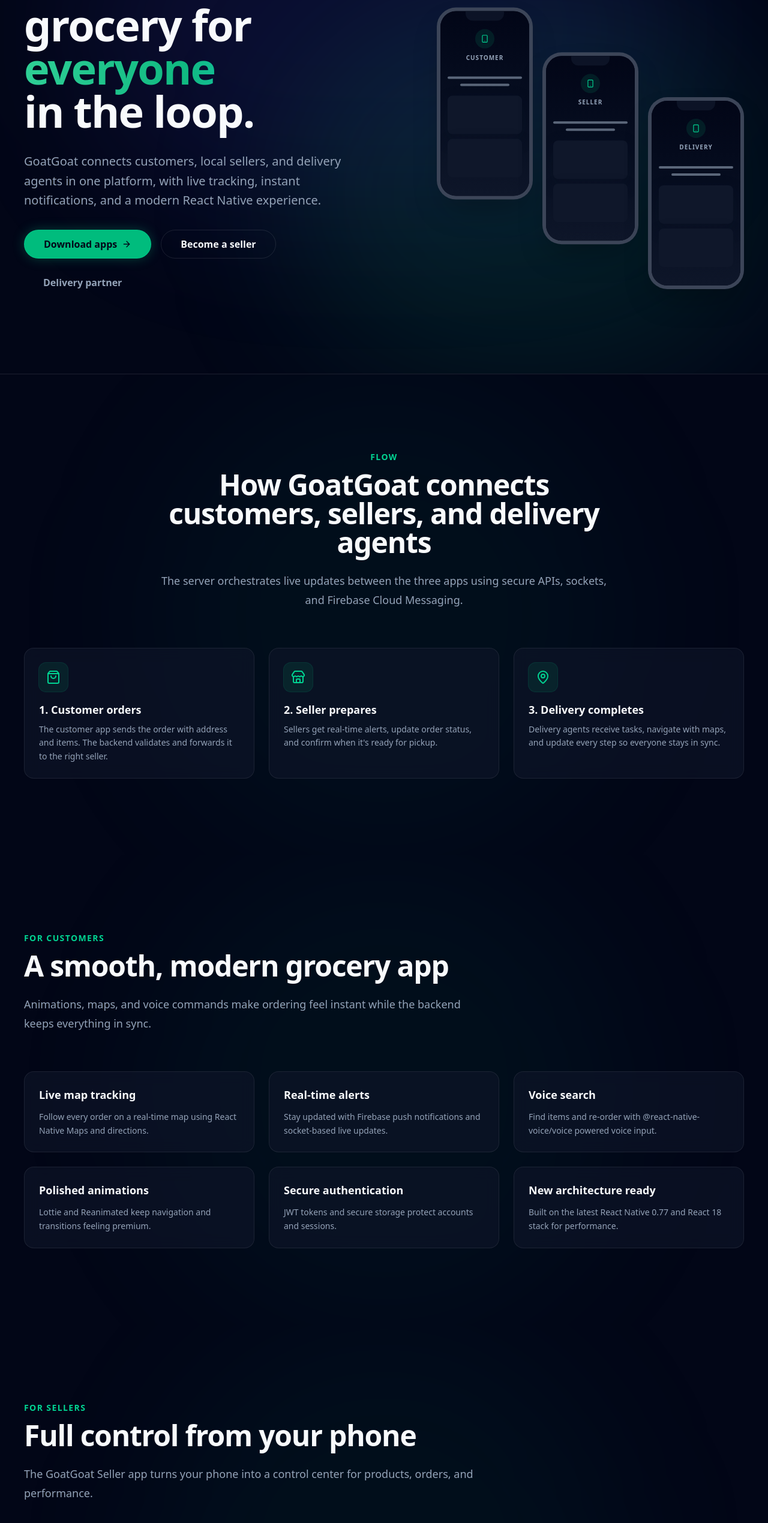
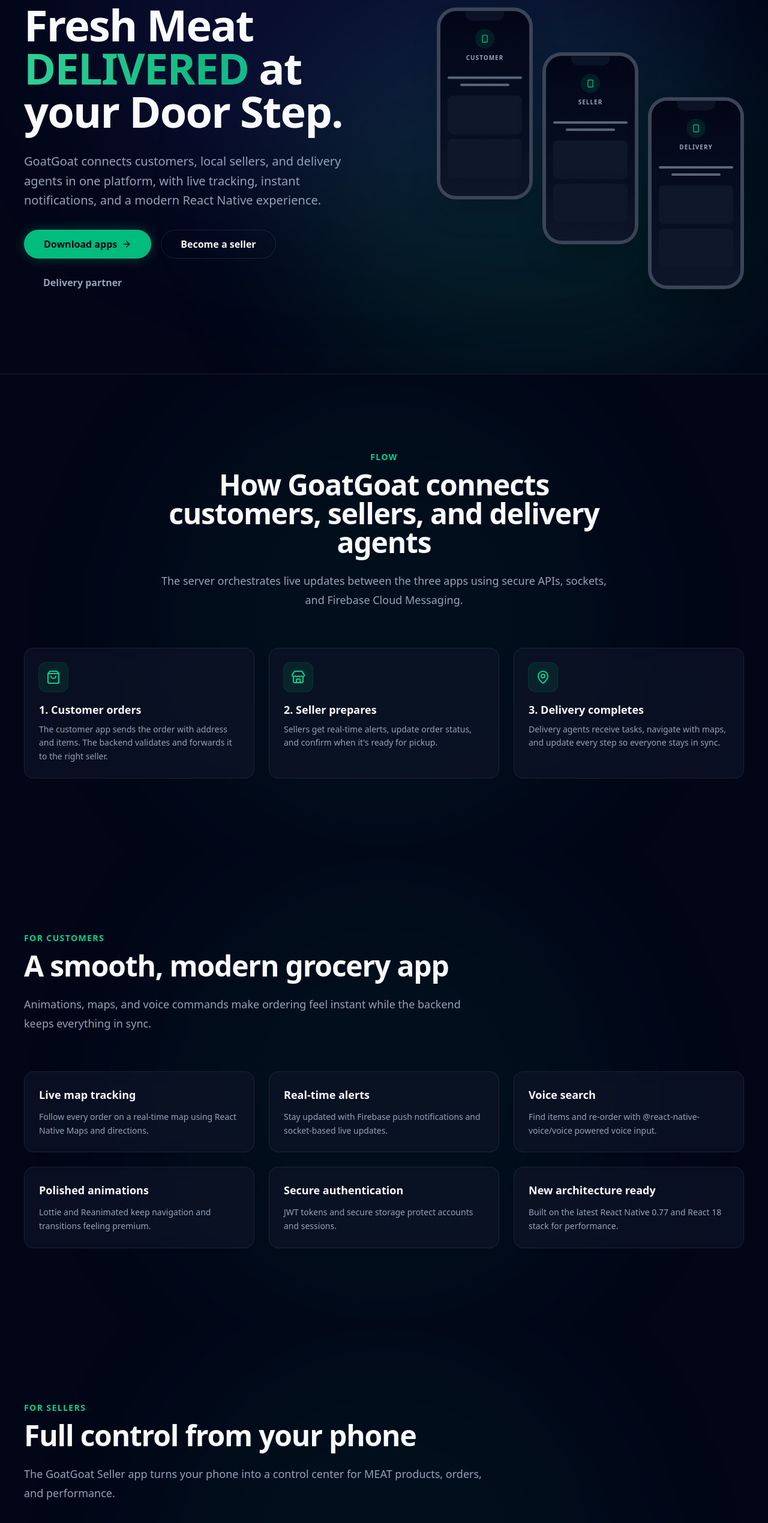
Before and after one commit to testingoat/GoatGoat-Website, a Next.js app: page / in a window 1280 px wide. Shown: the part 253-2792 px from the top of the page at 60% size. Built offline with nearby package versions, Linux system fonts and the light colour scheme.

Commit message:
Made Changess to the
Hero Section - added Delivered Meat
Seller Section - Added MEAT
Contact Us Section - removed Email ID and Added mobile number.

```diff
--- a/src/components/sections/ContactSection.tsx
+++ b/src/components/sections/ContactSection.tsx
@@ -28,14 +28,14 @@
                             />
                         </div>
                         <div className="flex flex-col gap-2">
-                            <label htmlFor="email" className="text-xs font-medium text-[var(--muted-foreground)]">
-                                Email
+                            <label htmlFor="mobile" className="text-xs font-medium text-[var(--muted-foreground)]">
+                                Mobile
                             </label>
                             <input
-                                id="email"
-                                type="email"
+                                id="mobile"
+                                type="mobile"
                                 className="rounded-xl border border-[color:var(--border)] bg-[color:var(--muted)] px-4 py-2.5 text-sm text-[color:var(--foreground)] outline-none placeholder:text-[color:var(--muted-foreground)] focus:border-emerald-500/60 focus:ring-1 focus:ring-emerald-500/60 transition-all"
-                                placeholder="you@example.com"
+                                placeholder="Mobile Number"
                             />
                         </div>
                     </div>
--- a/src/components/sections/Hero.tsx
+++ b/src/components/sections/Hero.tsx
@@ -45,7 +45,7 @@
                         transition={{ duration: 0.5, delay: 0.1 }}
                         className="text-balance text-4xl font-bold tracking-tight text-[var(--foreground)] sm:text-6xl lg:text-7xl"
                     >
-                        Real-time grocery for <span className="text-gradient-primary">everyone</span> in the loop.
+                        Real-time Fresh Meat <span className="text-gradient-primary">DELIVERED</span> at your Door Step.
                     </motion.h1>
 
                     <motion.p
--- a/src/components/sections/SellerSection.tsx
+++ b/src/components/sections/SellerSection.tsx
@@ -9,7 +9,7 @@
             id="sellers"
             eyebrow="For sellers"
             title="Full control from your phone"
-            subtitle="The GoatGoat Seller app turns your phone into a control center for products, orders, and performance."
+            subtitle="The GoatGoat Seller app turns your phone into a control center for MEAT products, orders, and performance."
         >
             <FeatureGrid
                 items={[
```
